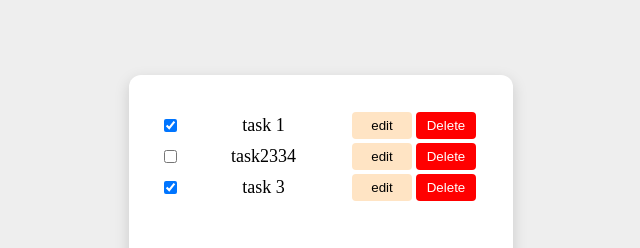
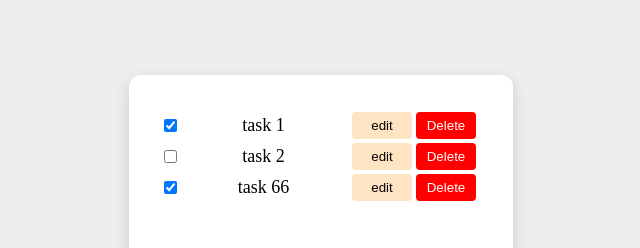
Before and after one commit to AvaniSujith/Todo-Typescript, a Vue app: page / in a window 1280 px wide. Shown: the top 248 px of the page, without its empty margins (319-959 px from the left). Built offline with nearby package versions, Linux system fonts and the light colour scheme; data requests are answered from the project's data file.

Commit message:
refactor: test data

```diff
--- a/db.json
+++ b/db.json
@@ -7,12 +7,12 @@
     },
     {
       "id": "2",
-      "title": "task2334",
+      "title": "task 2",
       "completed": false
     },
     {
       "id": "3",
-      "title": "task 3",
+      "title": "task 66",
       "completed": true
     }
   ]
--- a/src/App.vue
+++ b/src/App.vue
@@ -1,46 +1,31 @@
 <script setup lang="ts">
-import { onMounted } from 'vue';
+import { onMounted } from "vue";
 
-import TaskList from './components/TaskList.vue';
+import TaskList from "./components/TaskList.vue";
 
-import { useTaskStore } from './store/Task';
-import { storeToRefs } from 'pinia';
+import { useTaskStore } from "./store/Task";
+import { storeToRefs } from "pinia";
 
-import type { Task } from './type';
+// import type { Task } from './type';
 
 const taskStore = useTaskStore();
 
-const {tasks} = storeToRefs(taskStore)
+const { tasks } = storeToRefs(taskStore);
 
-// const tasks = taskStore.tasks;
-
-const handleUpdate = (id:number) =>{
-  // console.log('task complteted');
-  taskStore.updateTask(id);
-  console.log('task updted', id);
-}
-
-const handleDelete =(id:number) => {
+const handleDelete = (id: number) => {
   taskStore.deleteTask(id);
-  console.log('task dleted', id)
-}
-
-const handleEdit = (task: Task) =>{
-  taskStore.editTask(task);
-  console.log("task edited",task)
-}
+  console.log("task dleted", id);
+};
 
 onMounted(async () => {
   await taskStore.getTasks();
-  console.log('data in page', tasks)
-})
-
+  // console.log("data in page", tasks);
+});
 </script>
 
 <template>
   <div class="outer-container">
-    <task-list :tasks="tasks" @update-task="handleUpdate"
-     @delete-task="handleDelete" @edit-title="handleEdit"/>
+    <task-list :tasks="tasks" @delete-task="handleDelete" />
   </div>
 </template>
 
```
